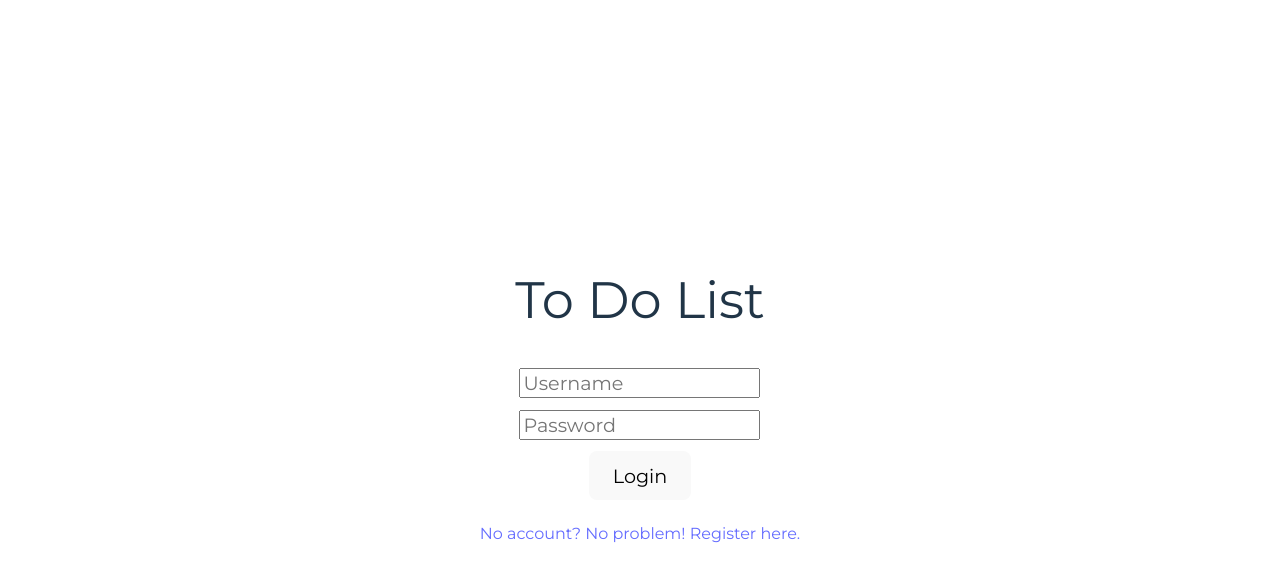
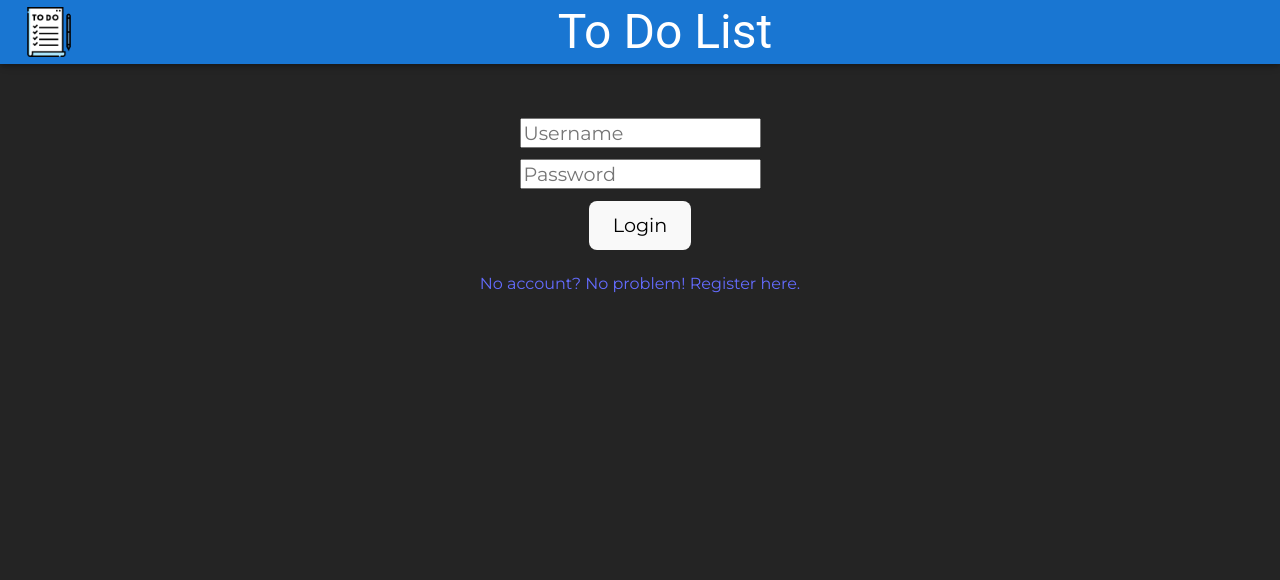
Before and after one commit to sarahbwood/todo-app, a React (Vite) app in the folder frontend/: page / in a window 1280 px wide. Shown: the top 580 px of the page. Built offline with nearby package versions, Linux system fonts and the light colour scheme; a web font is replaced by a local one.

Commit message:
Update Header component to use MUI AppBar

```diff
--- a/frontend/src/App.css
+++ b/frontend/src/App.css
@@ -1,9 +1,28 @@
+body{
+ margin: 0;
+}
+
 #root {
-  max-width: 1280px;
   margin: 0 auto;
-  padding: 2rem;
-  text-align: center;
   font-family: Montserrat;
+  font-weight: 400;
+  line-height: 1.5;
+  font-synthesis: none;
+  text-rendering: optimizeLegibility;
+  -webkit-font-smoothing: antialiased;
+  -moz-osx-font-smoothing: grayscale;
+  color-scheme: light dark;
+  color: rgba(255, 255, 255, 0.87);
+  background-color: #242424;
+}
+
+.content {
+  margin-top: 1em;
+  display: flex;
+  flex-direction: column;
+  place-items: center;
+  min-width: 320px;
+  min-height: 100vh;
 }
 
 .card {
@@ -15,30 +34,32 @@ h1 {
   line-height: 1.1;
 }
 
-form{
+form {
   margin-top: 2em;
+  text-align: center;
 }
 
-input{
+input {
   font-family: Montserrat;
   font-size: 1.2em;
   margin: 0.3em;
 }
 
-.MuiButtonBase-root{
+.MuiButtonBase-root {
   color: #ffffffde;
 }
 
-.MuiCheckbox-root{
+.MuiCheckbox-root {
   color: #ffffffde;
 }
 
-.MuiCheckbox-root:checked{
+.MuiCheckbox-root:checked {
   color: #ffffffde;
 }
 
 p {
   color: #646cff;
+  font-weight: 500;
 }
 
 p:hover {
--- a/frontend/src/components/App.jsx
+++ b/frontend/src/components/App.jsx
@@ -3,7 +3,7 @@ import Header from "./Header.jsx";
 import Login from "./Login.jsx";
 import Register from "./Register.jsx";
 import ToDoList from "./ToDoList.jsx";
-import { StyledEngineProvider } from '@mui/material/styles';
+import { StyledEngineProvider } from "@mui/material/styles";
 import "../App.css";
 
 function App() {
@@ -17,12 +17,28 @@ function App() {
 
   return (
     <StyledEngineProvider injectFirst>
-      <Header isLoggedIn={isLoggedIn} user={user}/>
+      <Header isLoggedIn={isLoggedIn} user={user} />
 
-      {(!isLoggedIn && isRegistered) && <Login onLogin={setIsLoggedIn} setUser={setUser} setIsRegistered={setIsRegistered} />}
-      {(!isLoggedIn && !isRegistered) && <Register onRegistration={setIsRegistered} onLogin={setIsLoggedIn} setUser={setUser} />}
+      <div className="content">
+        {!isLoggedIn && isRegistered && (
+          <Login
+            onLogin={setIsLoggedIn}
+            setUser={setUser}
+            setIsRegistered={setIsRegistered}
+          />
+        )}
+        {!isLoggedIn && !isRegistered && (
+          <Register
+            onRegistration={setIsRegistered}
+            onLogin={setIsLoggedIn}
+            setUser={setUser}
+          />
+        )}
 
-      {isLoggedIn && <ToDoList  userId={user.userId} accessToken={user.accessToken} />}
+        {isLoggedIn && (
+          <ToDoList userId={user.userId} accessToken={user.accessToken} />
+        )}
+      </div>
     </StyledEngineProvider>
   );
 }
--- a/frontend/src/components/Header.jsx
+++ b/frontend/src/components/Header.jsx
@@ -1,10 +1,23 @@
+import { AppBar, Toolbar, Typography } from "@mui/material";
+import LogoImage from "../assets/images/list.png";
+
 function Header(props) {
   return (
-    <header>
-      <h1>To Do List</h1>
-      {props.isLoggedIn && <h2>Hi, {props.user.username}!</h2>}
-
-    </header>
+    <AppBar position="sticky">
+      <Toolbar sx={{ justifyContent: "space-between" }}>
+        <img src={LogoImage} alt="To Do List Logo" height="50px" />
+        <Typography
+          variant="h3"
+          component="div"
+          sx={{ flexGrow: 1, textAlign: "center" }}
+        >
+          To Do List
+        </Typography>
+        <Typography variant="h5" component="div" sx={{ textAlign: "right" }}>
+          {props.isLoggedIn ? `Hi, ${props.user.username}` : ""}
+        </Typography>
+      </Toolbar>
+    </AppBar>
   );
 }
 
--- a/frontend/src/index.css
+++ b/frontend/src/index.css
@@ -1,34 +1,3 @@
-:root {
-  font-family: system-ui, Avenir, Helvetica, Arial, sans-serif;
-  line-height: 1.5;
-  font-weight: 400;
-
-  color-scheme: light dark;
-  color: rgba(255, 255, 255, 0.87);
-  background-color: #242424;
-
-  font-synthesis: none;
-  text-rendering: optimizeLegibility;
-  -webkit-font-smoothing: antialiased;
-  -moz-osx-font-smoothing: grayscale;
-}
-
-a {
-  font-weight: 500;
-  color: #646cff;
-  text-decoration: inherit;
-}
-
-body {
-  margin: 0;
-  display: flex;
-  place-items: center;
-  min-width: 320px;
-  min-height: 100vh;
-}
-
-
-
 button {
   border-radius: 8px;
   border: 1px solid transparent;
```
